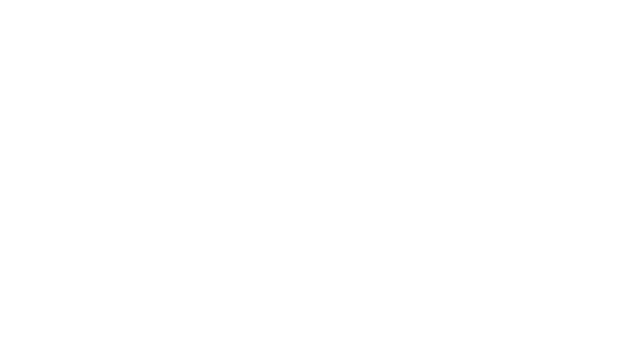
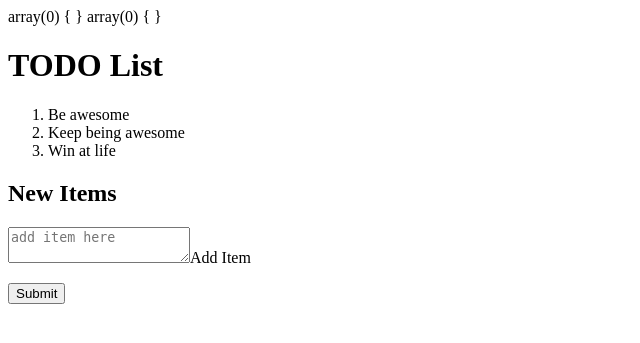
Before and after one commit to Jacob-Ernst/planner.dev, a PHP site: page /public/todo_list.php in a window 1280 px wide. Before the commit the part shown is empty. Shown: the top 343 px of the page, without its empty margins (0-640 px from the left). Run offline with PHP 8.4, Linux system fonts and the light colour scheme.

Commit message:
Added basic template for the TODO list

```diff
--- a/public/todo_list.php
+++ b/public/todo_list.php
@@ -1,9 +1,26 @@
+<?PHP
+	var_dump($_POST);
+	var_dump($_GET);
+?>
 <!doctype html>
 <html>
 <head>
-	<title></title>
+	<meta charset="utf-8">
+	<title>Todo list</title>
 </head>
 <body>
+	<h1>TODO List</h1>
+	<ol>
+		<li>Be awesome</li>
+		<li>Keep being awesome</li>
+		<li>Win at life</li>
+	</ol>
+	<form method="POST">
+		<p><h2>New Items</h2>
+			<label><textarea id="added_items" name="added_items" placeholder="add item here"></textarea>Add Item</label></p>
+		<input type="submit">
+	</form>
+
 
 </body>
 </html>
```
